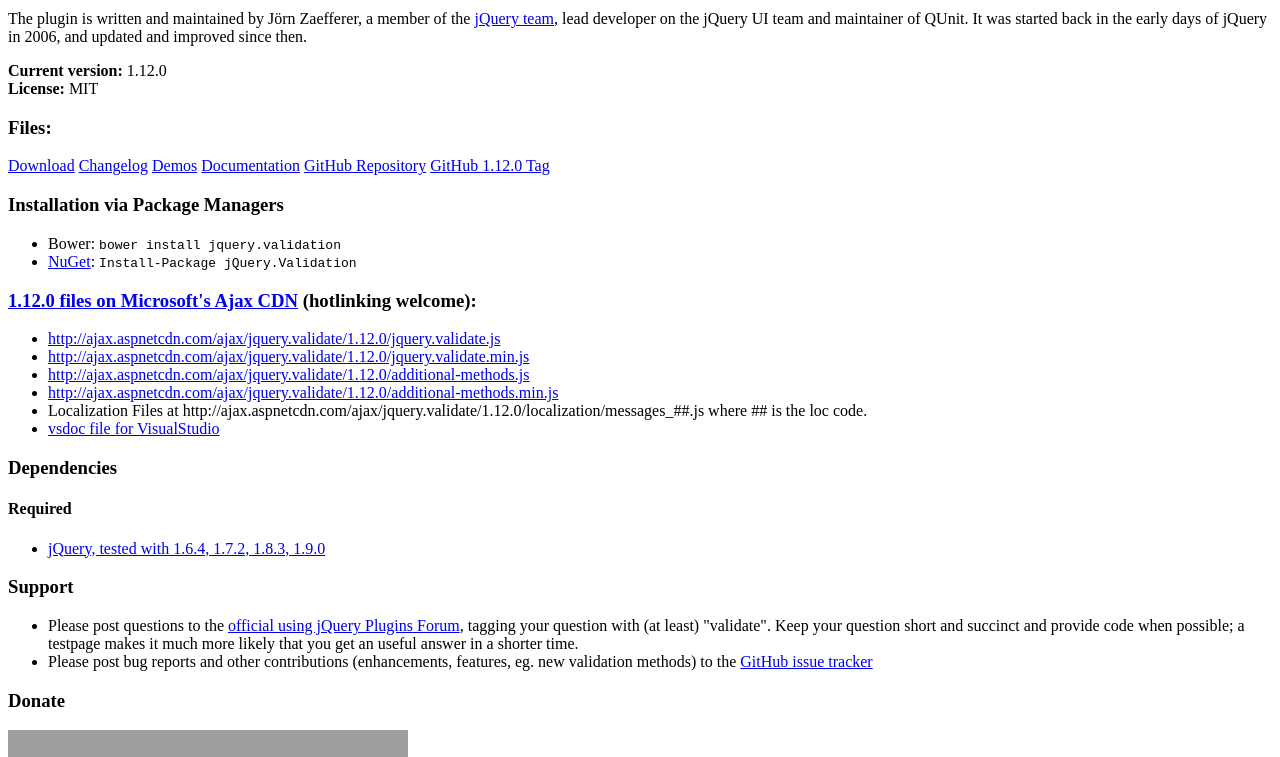
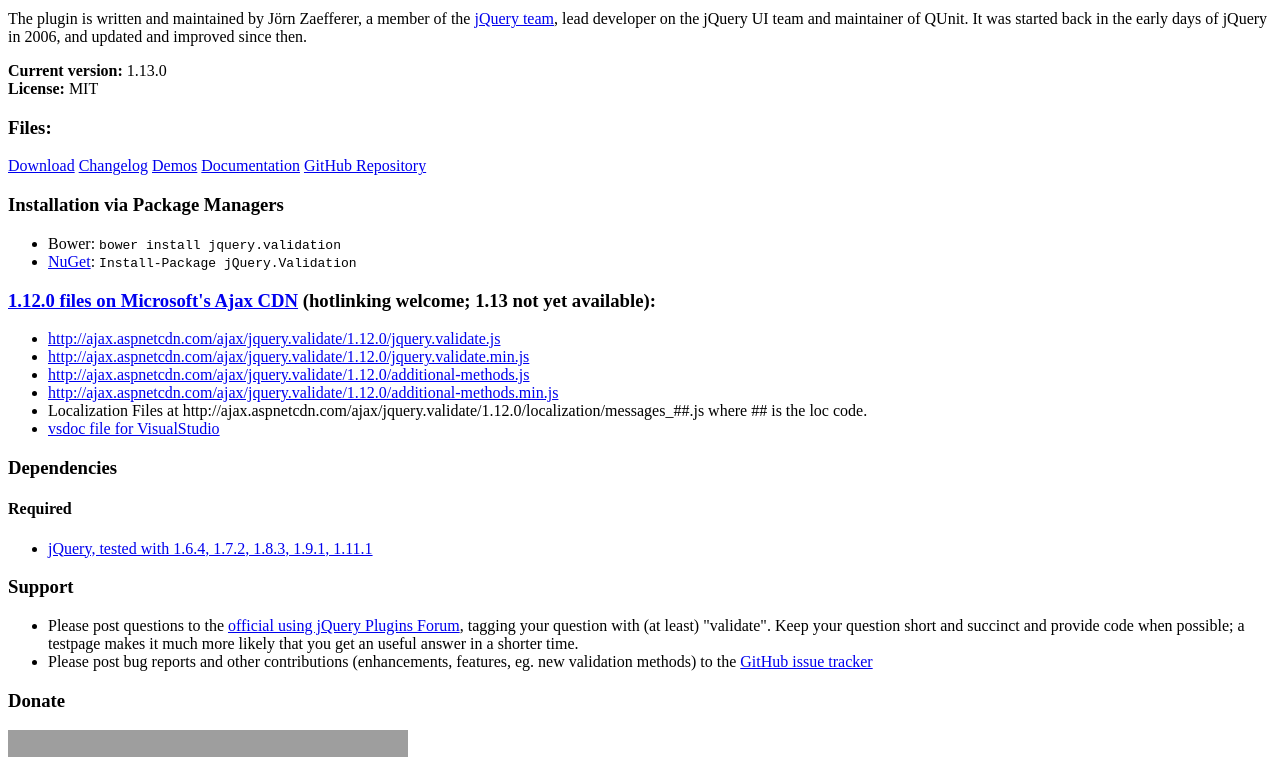
Before and after one commit to jquery-validation/validation-content, a website: page pages/index.html in a window 1280 px wide. Shown: the part 418-1175 px from the top of the page. Drawn offline with Linux system fonts and the light colour scheme; grey boxes are pictures that could not be loaded.

Commit message:
Index: Update to 1.13

```diff
--- a/pages/index.html
+++ b/pages/index.html
@@ -10,16 +10,15 @@
 
 <p>The plugin is written and maintained by Jörn Zaefferer, a member of the <a href="http://jquery.org/team">jQuery team</a>, lead developer on the jQuery UI team and maintainer of QUnit. It was started back in the early days of jQuery in 2006, and updated and improved since then.</p>
 
-<div><strong>Current version:</strong> 1.12.0</div>
+<div><strong>Current version:</strong> 1.13.0</div>
 <div><strong>License:</strong> MIT</div>
 
 <h3>Files:</h3>
-<a title="zip-Archive with source code, minified and packed version, demos and examples" href="http://jqueryvalidation.org/files/jquery-validation-1.12.0.zip">Download</a>
-<a href="https://github.com/jzaefferer/jquery-validation/blob/master/changelog.md">Changelog</a>
+<a title="zip-Archive with source code, minified and packed version, demos and examples" href="http://jqueryvalidation.org/files/jquery-validation-1.13.0.zip">Download</a>
+<a href="https://github.com/jzaefferer/jquery-validation/releases/tag/1.13.0">Changelog</a>
 <a href="http://jqueryvalidation.org/files/demo/">Demos</a>
 <a href="http://jqueryvalidation.org/documentation/">Documentation</a>
 <a href="https://github.com/jzaefferer/jquery-validation">GitHub Repository</a>
-<a href="https://github.com/jzaefferer/jquery-validation/tree/1.12.0">GitHub 1.12.0 Tag</a>
 
 <h3>Installation via Package Managers</h3>
 <ul>
@@ -28,7 +27,7 @@
 </ul>
 
 <h3>
-<a href="http://www.asp.net/ajaxlibrary/CDNjQueryValidate1120.ashx">1.12.0 files on Microsoft's Ajax CDN</a> (hotlinking welcome):</h3>
+<a href="http://www.asp.net/ajaxlibrary/CDNjQueryValidate1120.ashx">1.12.0 files on Microsoft's Ajax CDN</a> (hotlinking welcome; 1.13 not yet available):</h3>
 <ul>
 	<li><a href="http://ajax.aspnetcdn.com/ajax/jquery.validate/1.12.0/jquery.validate.js">http://ajax.aspnetcdn.com/ajax/jquery.validate/1.12.0/jquery.validate.js</a></li>
 	<li><a href="http://ajax.aspnetcdn.com/ajax/jquery.validate/1.12.0/jquery.validate.min.js">http://ajax.aspnetcdn.com/ajax/jquery.validate/1.12.0/jquery.validate.min.js</a></li>
@@ -41,7 +40,7 @@
 <h3>Dependencies</h3>
 <h4>Required</h4>
 <ul>
-	<li><a href="http://jquery.com">jQuery, tested with 1.6.4, 1.7.2, 1.8.3, 1.9.0</a></li>
+	<li><a href="http://jquery.com">jQuery, tested with 1.6.4, 1.7.2, 1.8.3, 1.9.1, 1.11.1</a></li>
 </ul>
 
 <h3>Support</h3>
```
